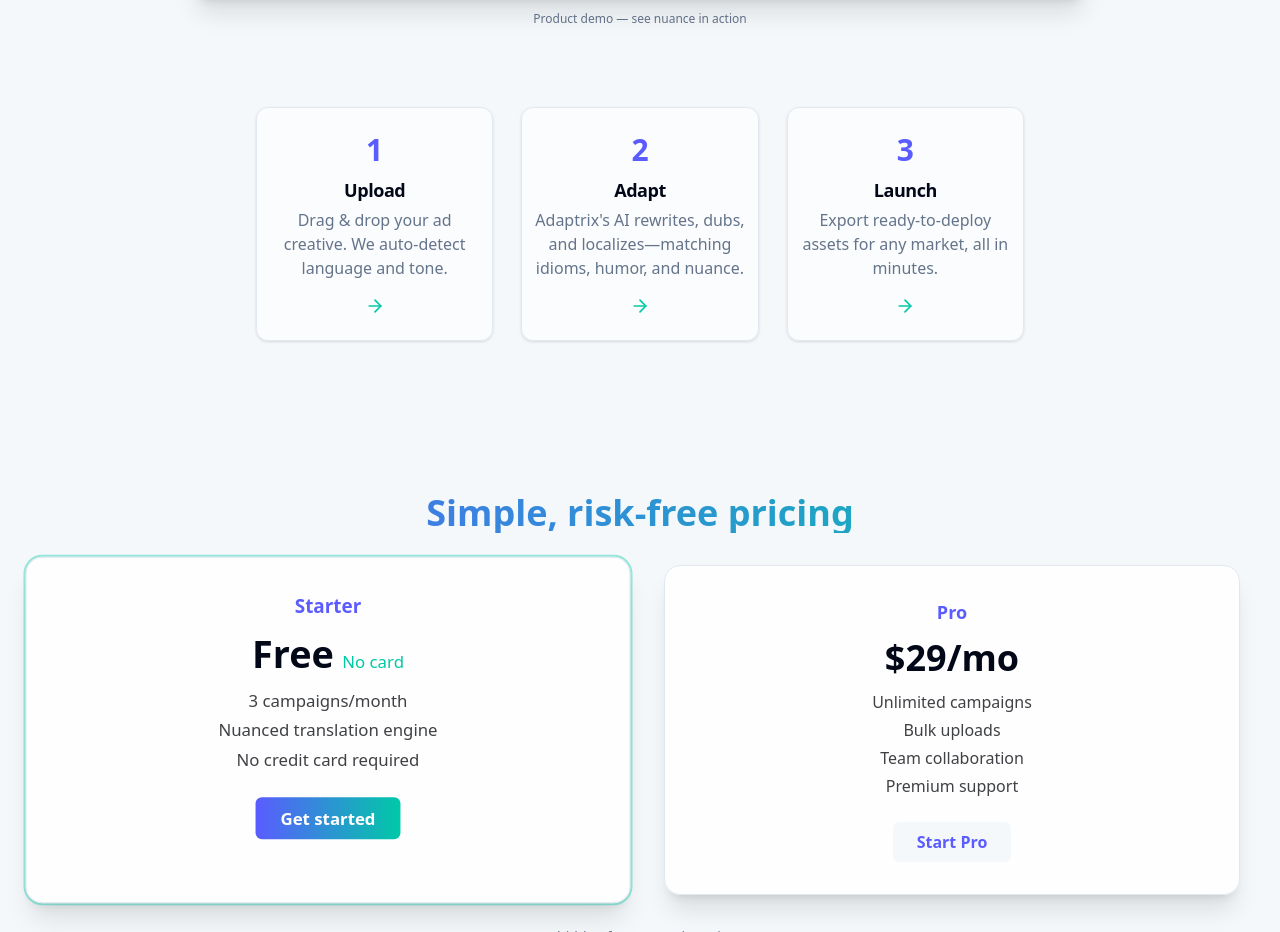
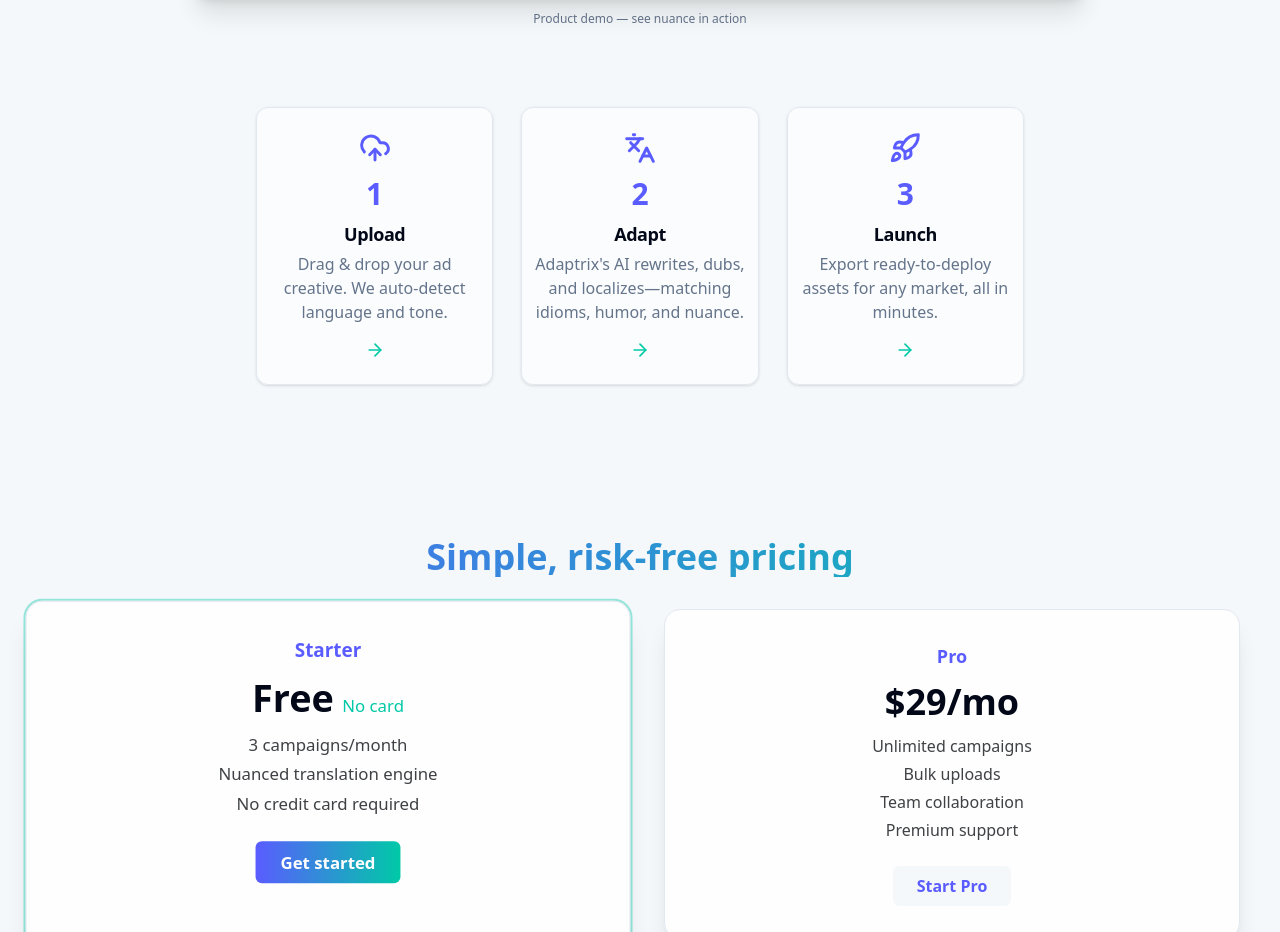
Before and after one commit to Jestter993/sparky-react-shell, a React (Vite) app: page / in a window 1280 px wide. Shown: the part 1262-2194 px from the top of the page. Built offline with nearby package versions, Linux system fonts and the light colour scheme.

Commit message:
feat: Add icons to landing page cards
Adds modern icons to the cards in the landing page bullet points section, aligning them with the content of each card.

```diff
--- a/src/components/Landing/LandingBullets.tsx
+++ b/src/components/Landing/LandingBullets.tsx
@@ -1,18 +1,21 @@
 
-import { ArrowRight } from "lucide-react";
+import { ArrowRight, UploadCloud, Languages, Rocket } from "lucide-react";
 
 const POINTS = [
   {
     title: "Upload",
     desc: "Drag & drop your ad creative. We auto-detect language and tone.",
+    Icon: UploadCloud,
   },
   {
     title: "Adapt",
     desc: "Adaptrix's AI rewrites, dubs, and localizes—matching idioms, humor, and nuance.",
+    Icon: Languages,
   },
   {
     title: "Launch",
     desc: "Export ready-to-deploy assets for any market, all in minutes.",
+    Icon: Rocket,
   },
 ];
 
@@ -24,10 +27,11 @@ const LandingBullets = () => (
           key={pt.title}
           className="flex flex-col items-center text-center px-3 py-6 rounded-xl bg-white/60 border border-border shadow animate-fade-in hover:scale-105 hover:shadow-lg transition-transform duration-300"
         >
-          <span className="mb-2 text-3xl font-black text-[#5A5CFF]">{i+1}</span>
+          <pt.Icon className="mb-3 text-[#5A5CFF]" size={32} strokeWidth={2.2} />
+          <span className="mb-2 text-3xl font-black text-[#5A5CFF]">{i + 1}</span>
           <div className="font-extrabold text-lg tracking-tight mb-1">{pt.title}</div>
           <div className="text-base text-muted-foreground mb-2">{pt.desc}</div>
-          <ArrowRight className="text-[#00C9A7] mt-2" size={20}/>
+          <ArrowRight className="text-[#00C9A7] mt-2" size={20} />
         </div>
       ))}
     </div>
```
